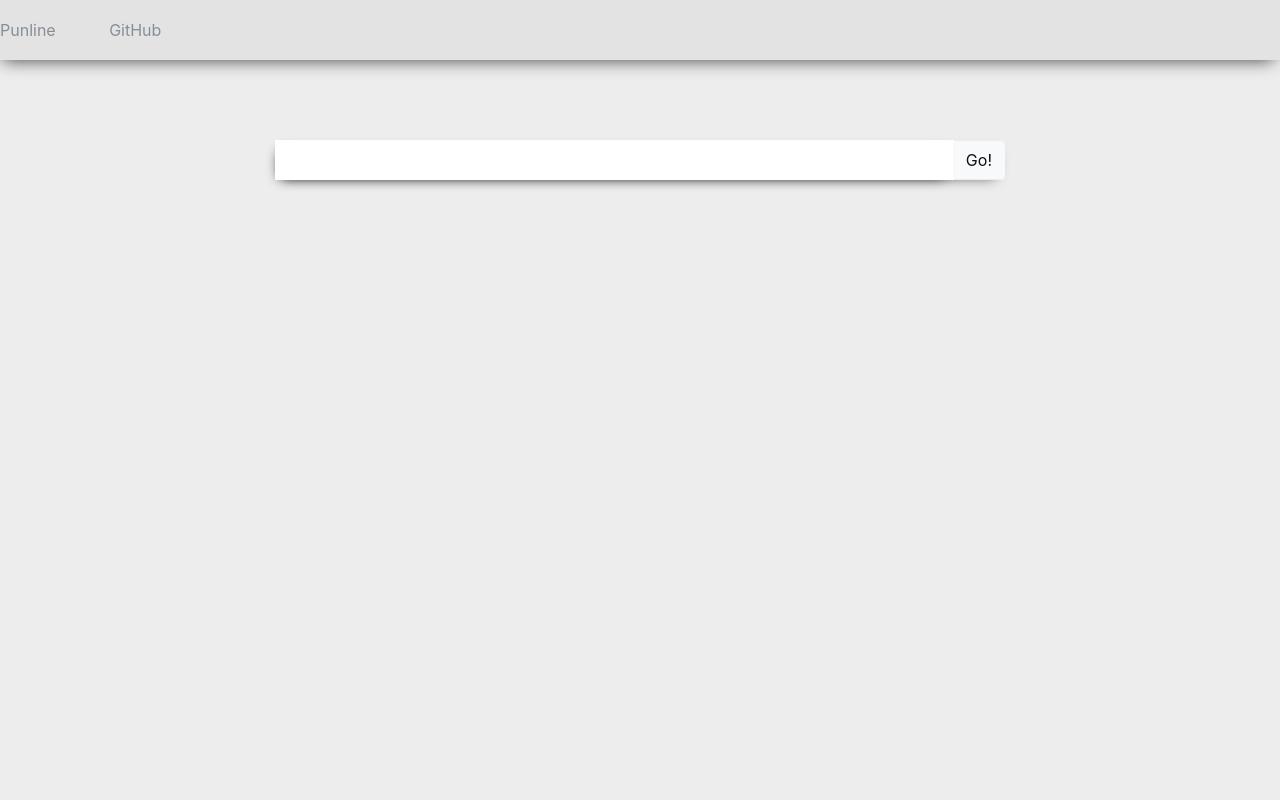
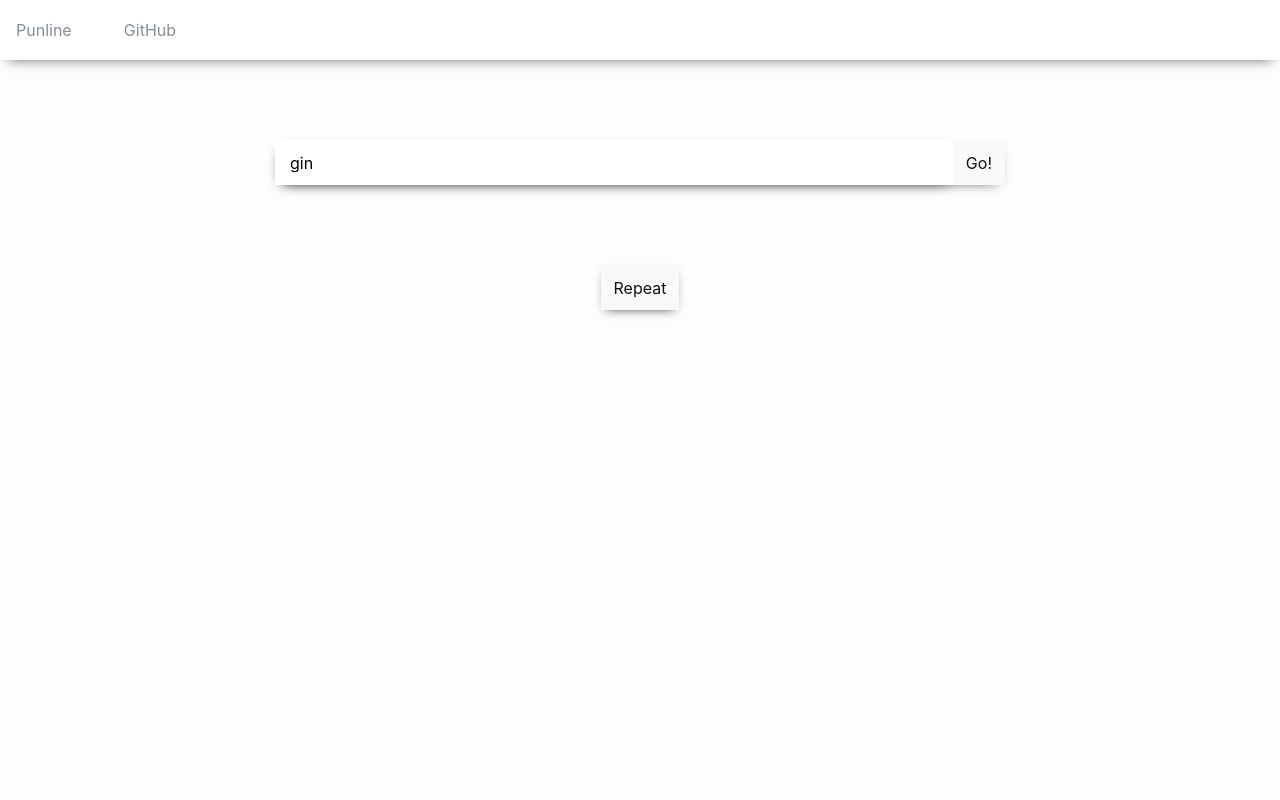
Before and after one commit to flame11st/punline, a Django app: a page that uses puns/templates/puns/result.html in a window 1280 px wide. Run offline with Django 3.2, Linux system fonts and the light colour scheme; data comes from the database, SQL or seed files in the repository; some libraries are stand-ins or nearby versions.

Commit message:
few small changes in front end

```diff
--- a/puns/templates/puns/index.html
+++ b/puns/templates/puns/index.html
@@ -23,7 +23,7 @@
                     <form id="input" class="input" action="/puns/" method="post">
                         <div class="input-group">
                             {% csrf_token %}
-                            <input class="input" type="text" name="word" maxlength="100">
+                            <input id="search" class="input" type="text" name="word" maxlength="100" placeholder="Enter your word here">
                             <span class="input-group-btn">
                                 <input type="submit" class="btn btn-light" value="Go!" />
                             </span>
--- a/puns/templates/puns/result.html
+++ b/puns/templates/puns/result.html
@@ -23,7 +23,7 @@
                     <form id="input" class="input" action="/puns/" method="post">
                         <div class="input-group">
                             {% csrf_token %}
-                            <input class="input" type="text" name="word" maxlength="100">
+                            <input id="search" class="input" type="text" name="word" maxlength="100"  value={{input_word}}>
                             <span class="input-group-btn">
                                 <input type="submit" class="btn btn-light" value="Go!" />
                             </span>
@@ -43,7 +43,11 @@
                 </div>
                 {% endfor %}
             </div>
-
+            <div class="row justify-content-md-center">
+                <a class="repeat" href="/puns/res_{{input_word}}">
+                    <button type="button" class="btn btn-light">Repeat</button>
+                </a>
+            </div>
         </div>
     </body>
 </html>
--- a/static/style.css
+++ b/static/style.css
@@ -1,46 +1,64 @@
 body{
-    background-color: #ededed;
+    background-color: #FDFDFD;
 }
 
 .navigation {
   width: 100%;
   height: 60px;
   line-height: 60px;
-  background-color: #e3e3e3;
+  background-color: #FFFFFF;
   margin-bottom: 5rem;
-  -webkit-box-shadow: -2px 5px 17px -5px rgba(0,0,0,0.75);
-  -moz-box-shadow: -2px 5px 17px -5px rgba(0,0,0,0.75);
-  box-shadow: -2px 5px 17px -5px rgba(0,0,0,0.75);
+  padding-left: 1rem;
+  -webkit-box-shadow: 0px 6px 13px -8px rgba(0,0,0,0.75);
+  -moz-box-shadow: 0px 6px 13px -8px rgba(0,0,0,0.75);
+  box-shadow: 0px 6px 13px -8px rgba(0,0,0,0.75);
 }
 
 #input {
-    margin-bottom: 5rem;
+    margin-bottom: 4rem;
+}
+
+#search{
+    padding-left: 15px;
 }
 
 .input {
     border: 0;
     width: 100%;
-    height: 40px;
-    -webkit-box-shadow: -2px 5px 13px -8px rgba(0,0,0,0.75);
-    -moz-box-shadow: -2px 5px 13px -8px rgba(0,0,0,0.75);
-    box-shadow: -2px 5px 13px -8px rgba(0,0,0,0.75);
+    height: 45px;
+    -webkit-box-shadow: 0px 5px 13px -8px rgba(0,0,0,0.75);
+    -moz-box-shadow: 0px 5px 13px -8px rgba(0,0,0,0.75);
+    box-shadow: 0px 5px 13px -8px rgba(0,0,0,0.75);
+}
+
+.btn-light{
+    height: 45px;
 }
 
 .card{
-    -webkit-box-shadow: -2px 5px 17px -5px rgba(0,0,0,0.75);
-    -moz-box-shadow: -2px 5px 17px -5px rgba(0,0,0,0.75);
-    box-shadow: -2px 5px 17px -5px rgba(0,0,0,0.75);
+    -webkit-box-shadow: 0px 4px 10px -5px rgba(0,0,0,0.75);
+    -moz-box-shadow: 0px 4px 10px -5px rgba(0,0,0,0.75);
+    box-shadow: 0px 4px 10px -5px rgba(0,0,0,0.75);
     border: 1;
-    border-color: whitesmoke;
+    border-color: #F9F9F9;
     color: #4a4a4a;
     padding:0px;
     margin-top: 2rem;
-    background: whitesmoke;
+    background: #FFFFFF;
     font-size:19px;
 }
 
 #cards {
-margin-bottom: 5rem;
+    margin-bottom: 1rem;
+
+}
+
+.repeat{
+    margin-bottom: 4rem;
+    -webkit-box-shadow: 0px 4px 10px -5px rgba(0,0,0,0.75);
+    -moz-box-shadow: 0px 4px 10px -5px rgba(0,0,0,0.75);
+    box-shadow: 0px 4px 10px -5px rgba(0,0,0,0.75);
+    weight: 300px;
 }
 
 .puns {
```
Lines whose indentation alone changed are shown as unchanged.
